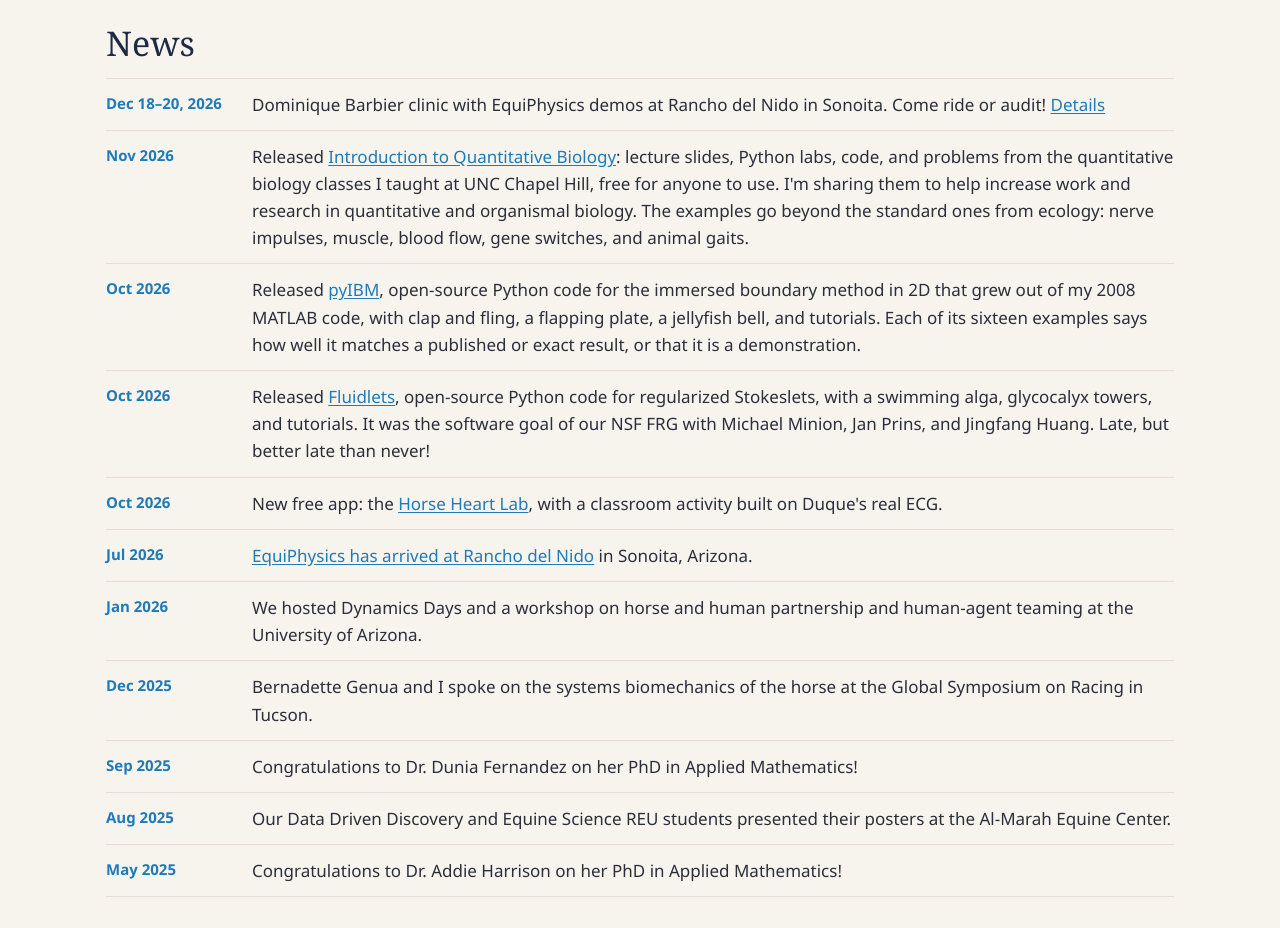
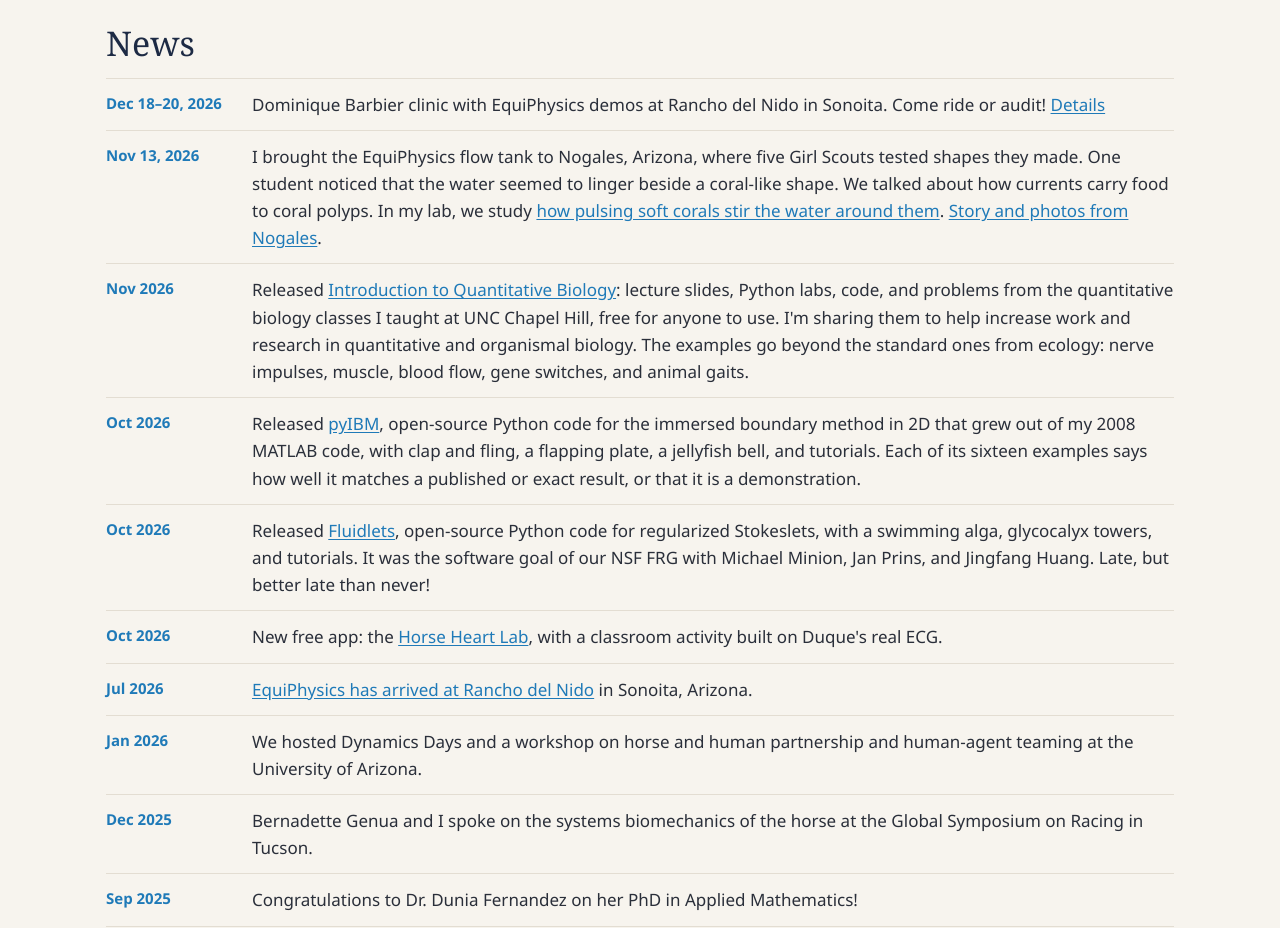
Before and after one commit to fairyflies9/fairyflies9.github.io, a plain HTML site: page index.html in a window 1280 px wide. Shown: the part 2200-3128 px from the top of the page. Drawn offline with Linux system fonts and the light colour scheme.

Commit message:
Document the Nogales Girl Scout flow tank activity

```diff
--- a/index.html
+++ b/index.html
@@ -98,6 +98,7 @@
   <h2>News</h2>
   <ul class="news">
     <li><time>Dec 18–20, 2026</time><div>Dominique Barbier clinic with EquiPhysics demos at Rancho del Nido in Sonoita. Come ride or audit! <a href="https://www.equiphysics.org/barbier-clinic-dec-2026">Details</a></div></li>
+    <li id="nogales-girl-scouts"><time datetime="2026-11-13">Nov 13, 2026</time><div>I brought the EquiPhysics flow tank to Nogales, Arizona, where five Girl Scouts tested shapes they made. One student noticed that the water seemed to linger beside a coral-like shape. We talked about how currents carry food to coral polyps. In my lab, we study <a href="research.html#jellyfish">how pulsing soft corals stir the water around them</a>. <a href="https://www.equiphysics.org/nogales-girl-scouts-flow-tank">Story and photos from Nogales</a>.</div></li>
     <li><time>Nov 2026</time><div>Released <a href="qbio.html">Introduction to Quantitative Biology</a>: lecture slides, Python labs, code, and problems from the quantitative biology classes I taught at UNC Chapel Hill, free for anyone to use. I'm sharing them to help increase work and research in quantitative and organismal biology. The examples go beyond the standard ones from ecology: nerve impulses, muscle, blood flow, gene switches, and animal gaits.</div></li>
     <li><time>Oct 2026</time><div>Released <a href="pyibm.html">pyIBM</a>, open-source Python code for the immersed boundary method in 2D that grew out of my 2008 MATLAB code, with clap and fling, a flapping plate, a jellyfish bell, and tutorials. Each of its sixteen examples says how well it matches a published or exact result, or that it is a demonstration.</div></li>
     <li><time>Oct 2026</time><div>Released <a href="fluidlets.html">Fluidlets</a>, open-source Python code for regularized Stokeslets, with a swimming alga, glycocalyx towers, and tutorials. It was the software goal of our NSF FRG with Michael Minion, Jan Prins, and Jingfang Huang. Late, but better late than never!</div></li>
```
